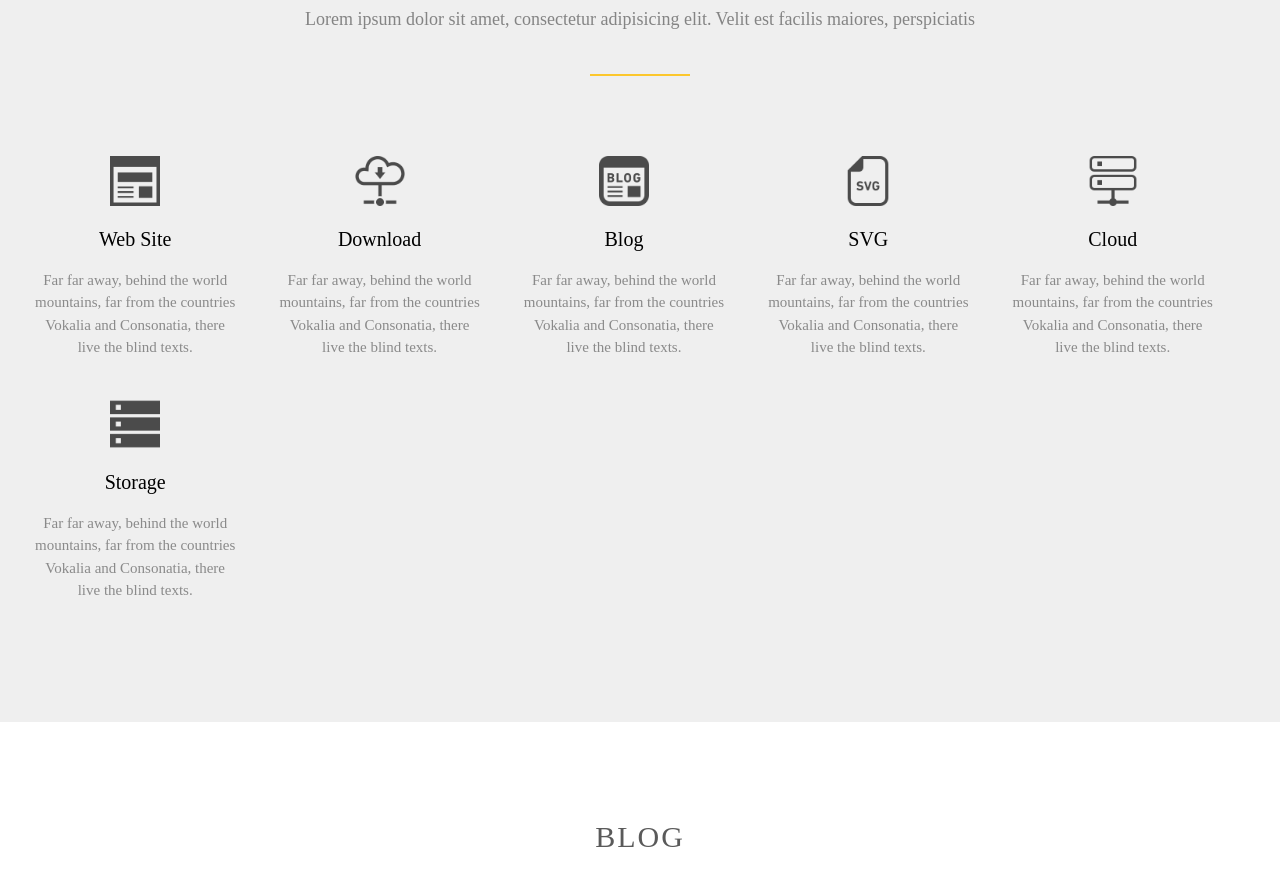
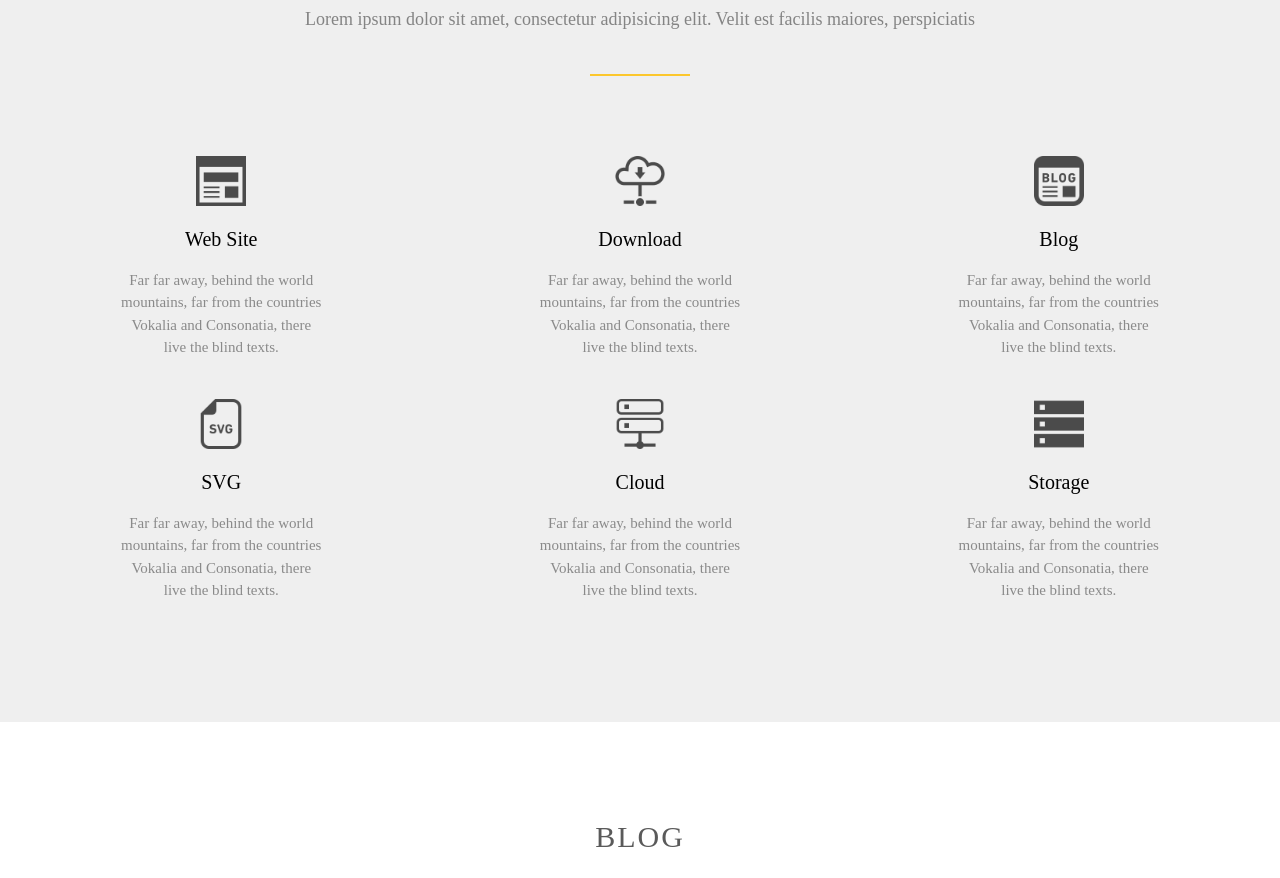
Before and after one commit to nagino-y/responsive-site, a plain HTML site: page index.html in a window 1280 px wide. Shown: the part 1919-2797 px from the top of the page. Drawn offline with Linux system fonts and the light colour scheme.

Commit message:
rssite [fix]

```diff
--- a/index.html
+++ b/index.html
@@ -9,6 +9,7 @@
     <link rel="stylesheet" href="style.css" type="text/css" media="screen">
     <title>resposive-site</title>
   </head>
+  <div class="wrap">
     <header>
       <div class="main_visual">
         <div class="top_box_sp">
@@ -155,11 +156,11 @@
             </div>
             <div class="blog_content_main">
               <p class="blog_content_title">
-              45 Minimal Worksspace Rooms For Web<br>
+                45 Minimal Worksspace Rooms For Web
                 Savvys
               </p>
               <p class="blog_content_text">
-              Far far away, behind the word mountains, far from the<br>
+                Far far away, behind the word mountains, far from the
                 countries Vokalia and Consonantia
               </p>
               <div class="blog_button">
@@ -173,11 +174,11 @@
             </div>
             <div class="blog_content_main">
               <p class="blog_content_title">
-              45 Minimal Worksspace Rooms For Web<br>
+                45 Minimal Worksspace Rooms For Web
                 Savvys
               </p>
               <p class="blog_content_text">
-              Far far away, behind the word mountains, far from the<br>
+                Far far away, behind the word mountains, far from the
                 countries Vokalia and Consonantia
               </p>
               <div class="blog_button">
@@ -191,11 +192,11 @@
             </div>
             <div class="blog_content_main">
               <p class="blog_content_title">
-              45 Minimal Worksspace Rooms For Web<br>
+                45 Minimal Worksspace Rooms For Web
                 Savvys
               </p>
               <p class="blog_content_text">
-              Far far away, behind the word mountains, far from the<br>
+                Far far away, behind the word mountains, far from the
                 countries Vokalia and Consonantia
               </p>
               <div class="blog_button">
@@ -206,3 +207,5 @@
         </ul>
       </section>
     </main>
+  </div>
+</html>
--- a/style.css
+++ b/style.css
@@ -5,6 +5,10 @@
   content: '';
   display: block;
   clear: both;
+}
+
+.wrap {
+  overflow: hidden;
 }
 
 .main_visual {
@@ -32,7 +36,7 @@
   position: absolute;
   top: 50%;
   width: 100%;
-  padding: 0 10px;
+  /* padding: 0 10px; */
   text-align: center;
   color: #fff;
   line-height: 1.8;
@@ -142,15 +146,16 @@
 }
 
 .work_conteiner {
-  /* width: 33.3%; */
+  /* width: 100%; */
   height: auto;
   margin-top: 60px;
 }
 
 .work_content {
-  display: inline-block;
+  /* display: inline-block; */
   text-align: center;
-  padding: 20px;
+  padding: 20px 0;
+  width: 33%;
 }
 
 .work_content_title {
@@ -273,6 +278,10 @@
   margin-top: 40px;
 }
 
+.work_content {
+  width: 100%;
+}
+
 .blog_button {
   display: block;
   padding: 15px 0;
@@ -288,9 +297,16 @@
 
 @media screen and (min-width: 769px) {
 /* PC-site */
-.work_contentiner {
+.work_conteiner {
   display: flex;
-  flex: wrap;
+  flex-wrap: wrap;
+  justify-content: space-between;
+  /* align-items: center; */
+  /* padding: 50px; */
+}
+
+.work_content {
+  /* width: 100%; */
 }
 
 .work_content_icon {
@@ -349,6 +365,14 @@
   flex-direction: row-reverse;
 }
 
+.blog_content_title {
+  text-align: center;
+}
+
+.blog_content_text {
+  text-align: center;
+}
+
 .blog_button {
   margin-top: 15px;
 }
```
Lines whose indentation alone changed are shown as unchanged.
